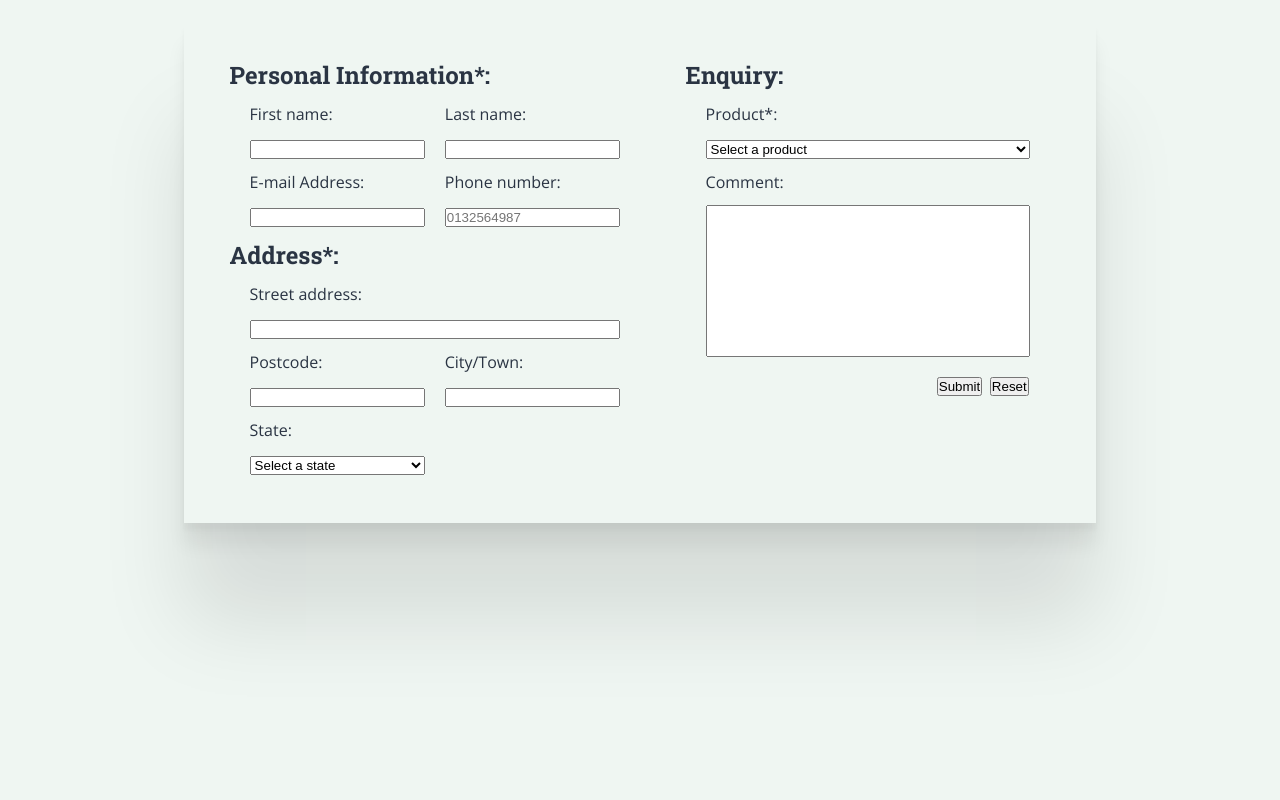
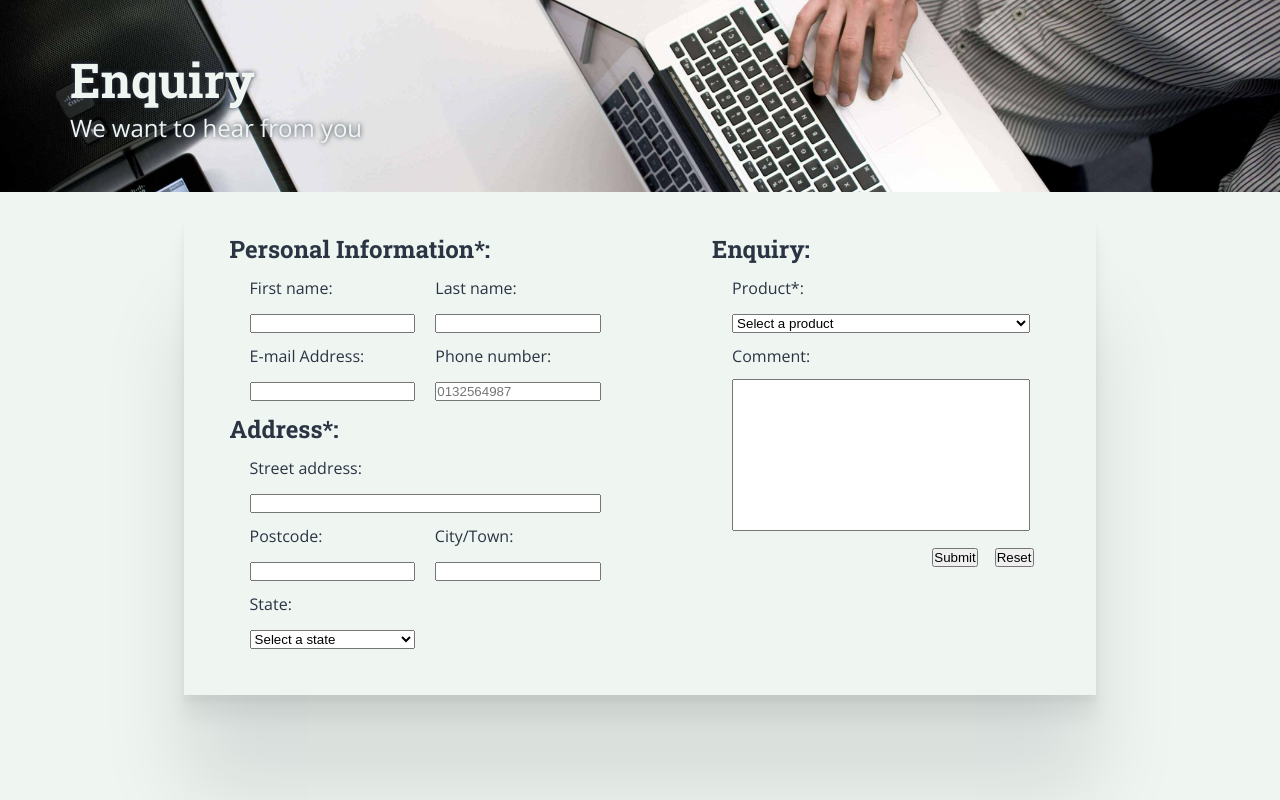
Before and after one commit to ItsSimon2K/SEB-Hardware, a PHP site: page /enquiry.html in a window 1280 px wide. Run offline with PHP 8.4, Linux system fonts and the light colour scheme.

Commit message:
add banner & change to flexbox

```diff
--- a/assign1/enquiry.html
+++ b/assign1/enquiry.html
@@ -21,9 +21,18 @@
 
   <!-- content start -->
   <article>
+    <div class="product-hero product-hero--enquiry">
+      <div class="product-hero__container container">
+        <h1 class="product-hero__container__title">Enquiry</h1>
+        <p class="product-hero__container__desc">
+          We want to hear from you
+        </p>
+      </div>
+    </div>
+
     <div class="container">
-      <div class="eform-card">
-        <form action="">
+      <form action="">
+        <div class="eform-card">
           <div class="personal-info">
             <fieldset>
               <legend><h2>Personal Information*:</h2></legend>
@@ -167,15 +176,13 @@
                 </tr>
               </table>
             </fieldset>
-          </div>
-          <div class="submit-reset-container">
-            <p>
+            <div class="submit-reset-container">
               <input type="submit" value="Submit">
               <input type="reset" value="Reset">
-            </p>
+            </div>
           </div>
-        </form>
-      </div>
+        </div>
+      </form>
     </div>
   </article>
   <!-- content end -->
--- a/assign1/styles/style.css
+++ b/assign1/styles/style.css
@@ -283,27 +283,29 @@ div.principles1,div.principles2{
 /* #end region */
 
 /* #region enquiry */
+.product-hero--enquiry {
+	background-image: url(images/enquiry.jpg);
+}
+
 .eform-card {
-	text-align: center;
-	margin: 2% 10% 0 10%;
+	display: flex;
+	flex-direction: column;
+	justify-content: flex-start;
+	margin: 2% 10%;
 	height: 840px;
-	position: relative;
 	box-shadow:
 		0 6.7px 5.3px rgba(0, 0, 0, 0.04),
 		0 22.3px 17.9px rgba(0, 0, 0, 0.06),
 		0 100px 80px rgba(0, 0, 0, 0.1);
 }
 
-.personal-info {
-	width: 90%;
-	margin: 4% 0 0 5%;
-	float: left;
+.personal-info,
+.enquiry {
+	margin: 2% 5%;
 }
 
 .enquiry {
 	width: 90%;
-	margin: 4% 0 0 5%;
-	float: left;
 }
 
 .personal-info-table,
@@ -338,14 +340,12 @@ div.principles1,div.principles2{
 }
 
 .submit-reset-container {
-	width: 85%;
-	float: left;
-	text-align: right;
-	margin-left: 5%;
+	display: flex;
+	justify-content: flex-end;
 }
 
 .submit-reset-container input {
-	margin-right: 1%;
+	margin-right: 5%;
 }
 
 /* #endregion */
@@ -548,10 +548,6 @@ div.principles1,div.principles2{
 	.product-hero__container__desc {
 		font-size: 1.5rem;
 	}
-
-	.submit-reset-container {
-		width: 87%;
-	}
 }
 
 @media (min-width: 990px) {
@@ -560,19 +556,12 @@ div.principles1,div.principles2{
 	}
 
 	.eform-card {
-		height: 500px;
-	}
-
-	.personal-info {
-		width: 45%;
+		height: 480px;
+		flex-direction: row;
 	}
 
 	.enquiry {
 		width: 40%;
-	}
-
-	.submit-reset-container {
-		width: 38%;
 	}
 }
 
```
Also changed, not shown: assign1/styles/images/enquiry.jpg (added).
